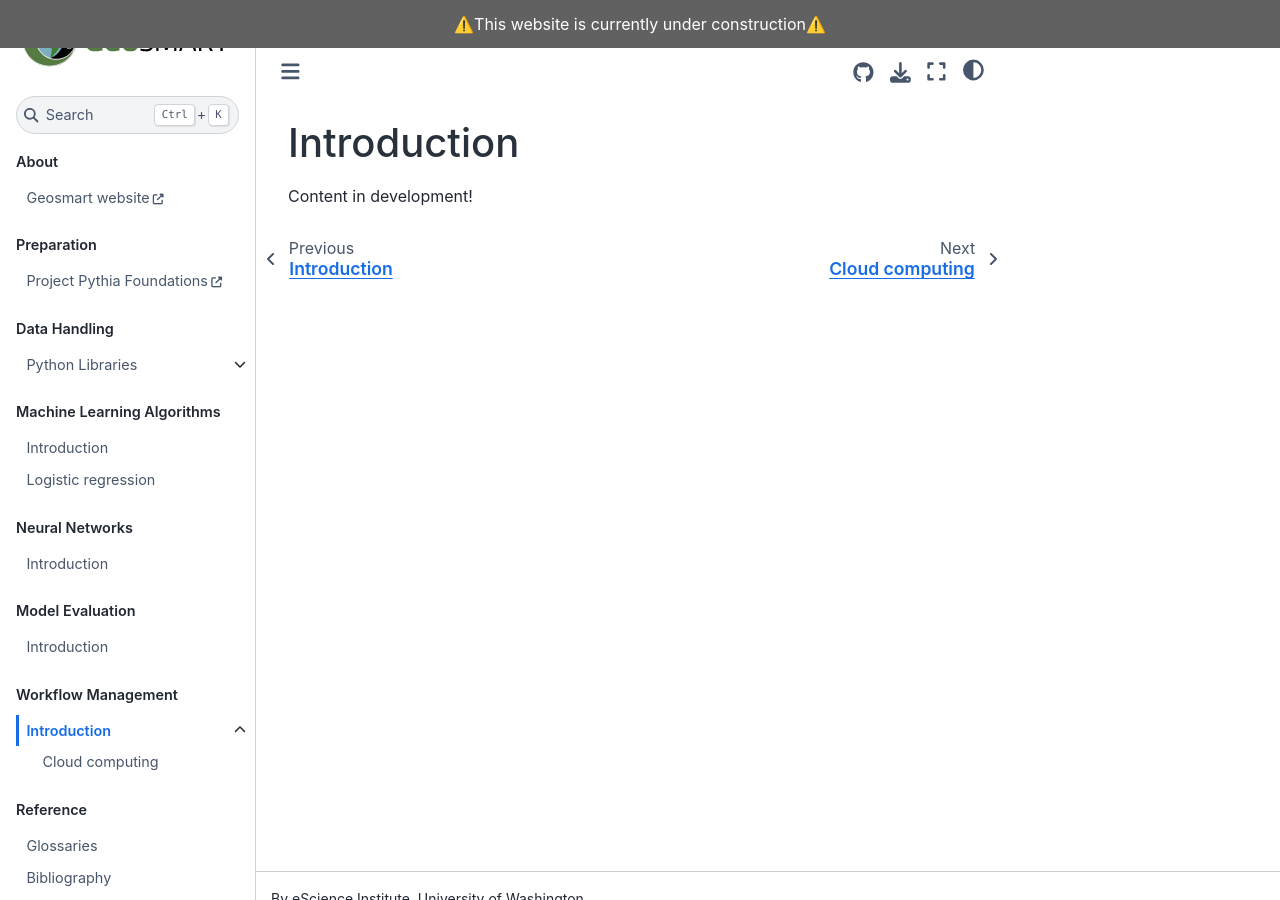
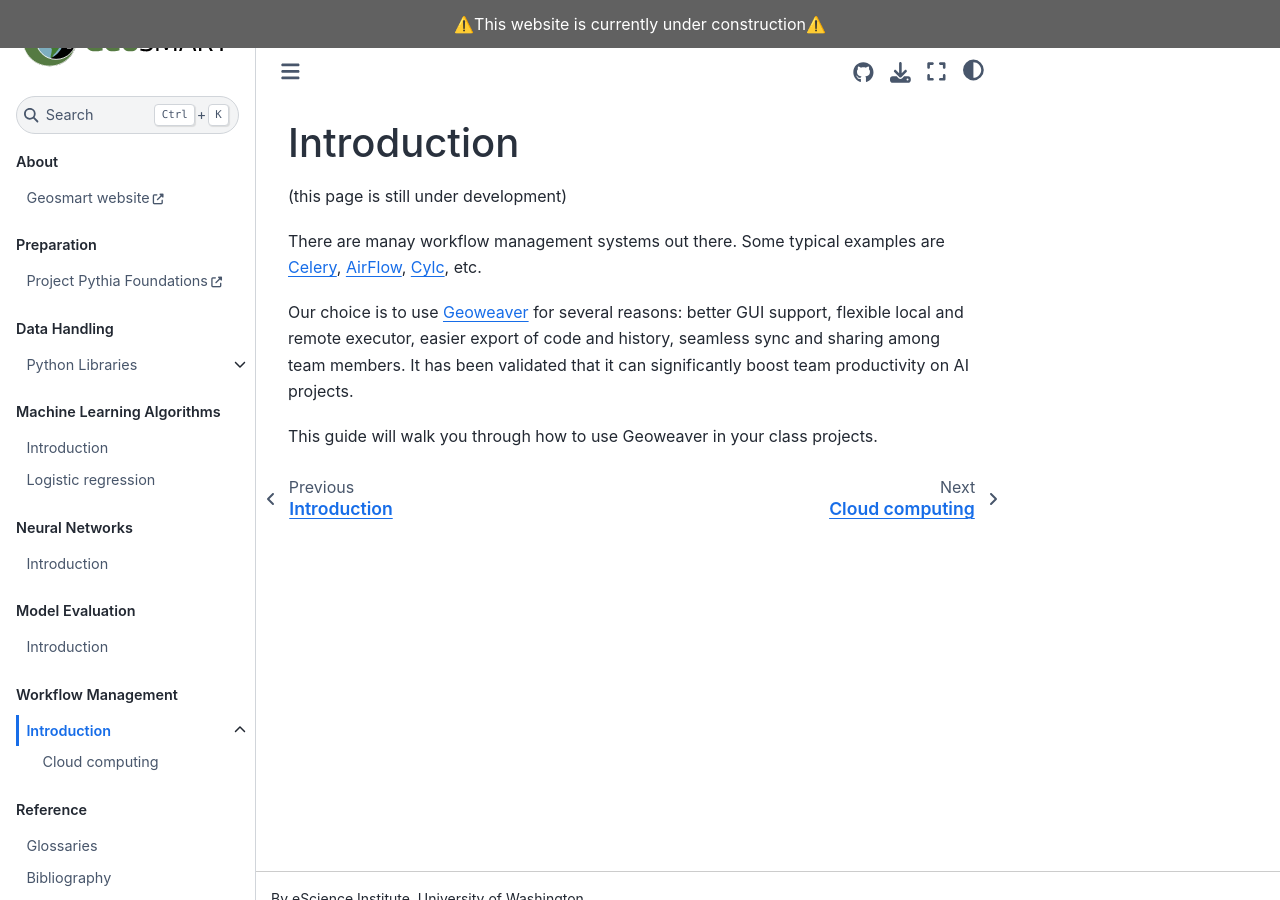
Before and after one commit to geo-smart/scm_geosmart_use_case, a Jupyter Book: the page built from book/workflow_management/index.md, in a window 1280 px wide and 900 px high. Built offline with Jupyter Book 1.0.4 settings and Sphinx 7.4.7 and the Sphinx Book theme 1.1.4, drawn with Linux system fonts in a browser that asks for light colours; pages that are not in the unit, such as notebooks, are missing from menus; comment, search, counter and statistics services are not loaded.

Commit message:
update workflow page

```diff
--- a/book/workflow_management/index.md
+++ b/book/workflow_management/index.md
@@ -1,3 +1,9 @@
 # Introduction
 
-Content in development!
+(this page is still under development)
+
+There are manay workflow management systems out there. Some typical examples are [Celery](https://docs.celeryq.dev/en/stable/getting-started/introduction.html), [AirFlow](https://github.com/apache/airflow), [Cylc](https://cylc.github.io), etc.
+
+Our choice is to use [Geoweaver](https://esipfed.github.io/Geoweaver/) for several reasons: better GUI support, flexible local and remote executor, easier export of code and history, seamless sync and sharing among team members. It has been validated that it can significantly boost team productivity on AI projects.
+
+This guide will walk you through how to use Geoweaver in your class projects.
```
